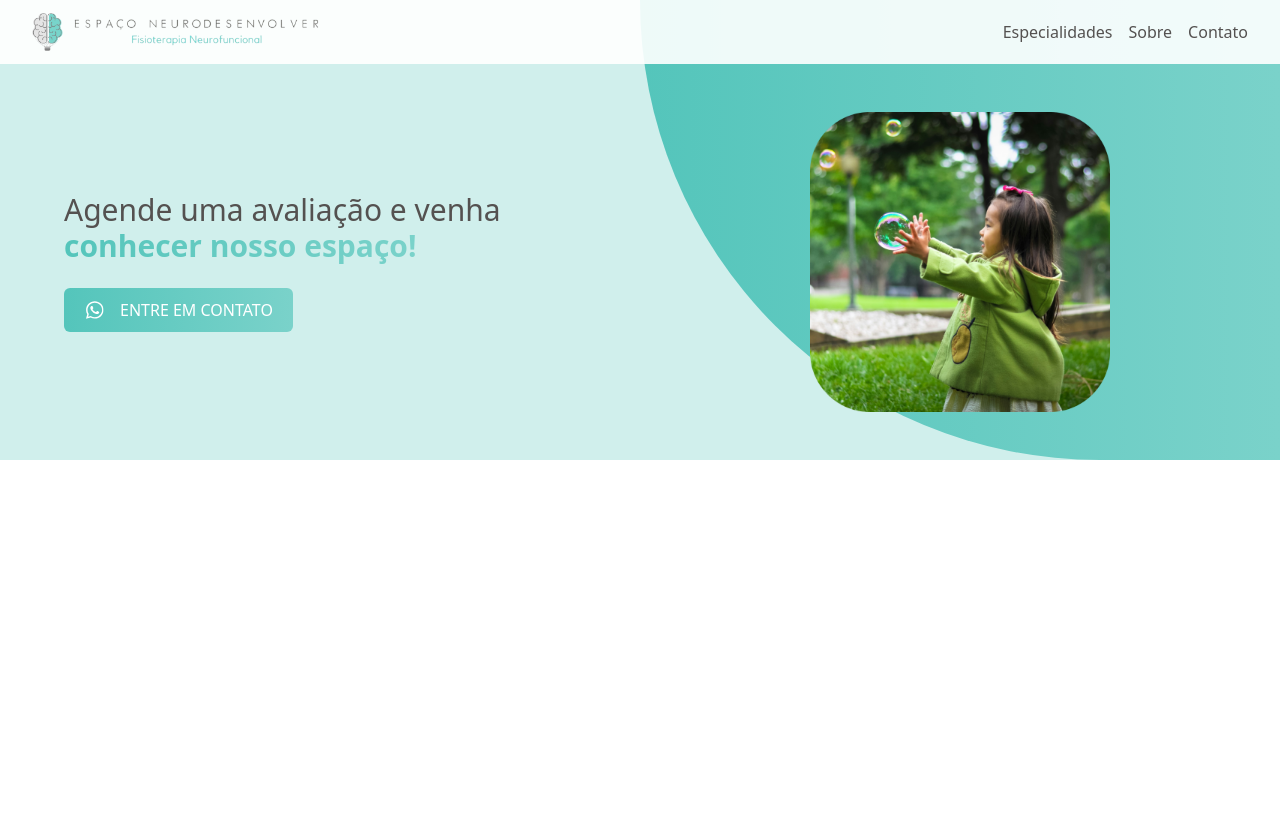
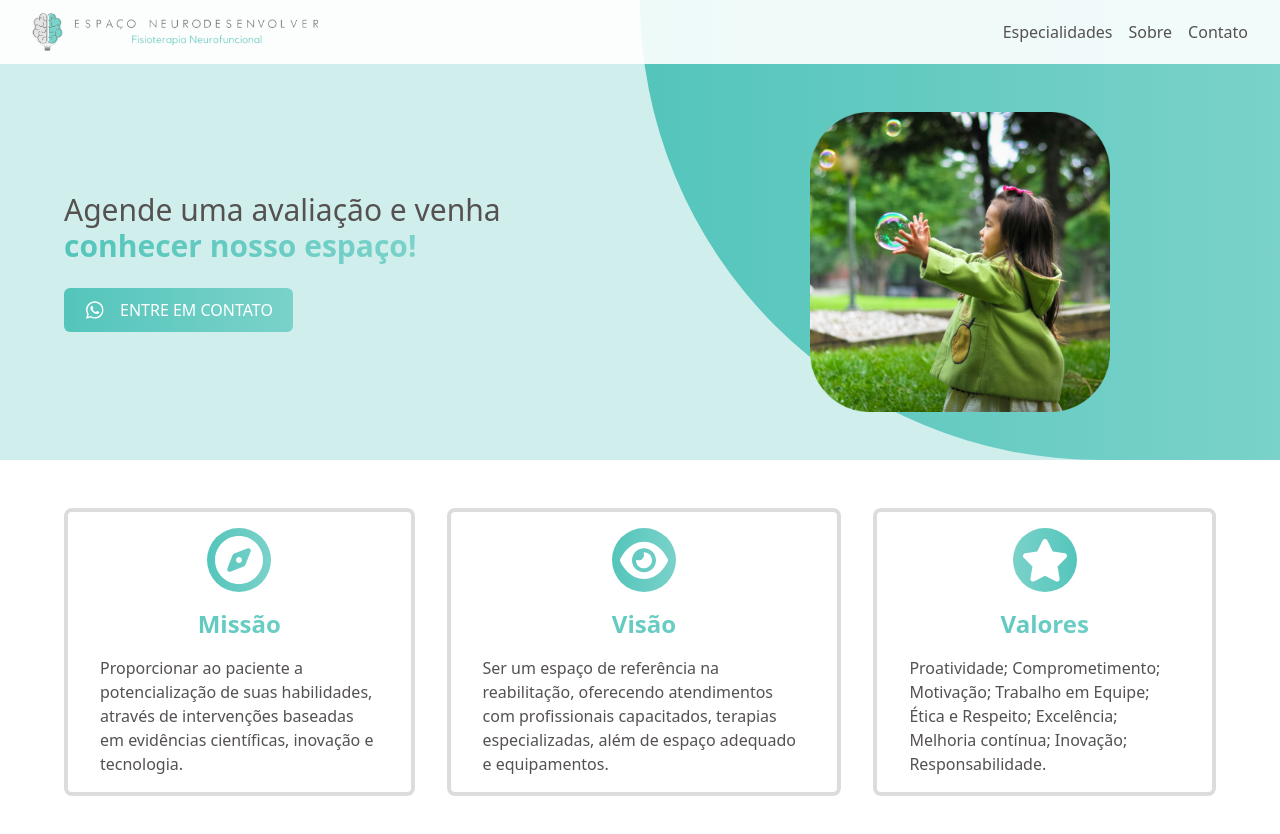
Before and after one commit to NathanPatrzyk/espaconeurodesenvolver, a React (Vite) app: page / in a window 1280 px wide. Shown: the top 834 px of the page. Built offline with nearby package versions, Linux system fonts and the light colour scheme.

Commit message:
version-2.2.0

```diff
--- a/src/App.jsx
+++ b/src/App.jsx
@@ -1,12 +1,13 @@
 import Nav from "./components/Nav";
 import Main from "./components/Main";
+import Section1 from "./components/Section1";
 
 function App() {
   return (
     <>
       <Nav />
       <Main />
-      <div className="h-96"></div>
+      <Section1 />
     </>
   );
 }
--- a/src/components/Button.jsx
+++ b/src/components/Button.jsx
@@ -1,5 +1,5 @@
 const Button = (props) => {
-  return <button className="text-light-neuro font-sm font-medium bg-gradient-to-r from-dark-cyan-neuro to-cyan-neuro flex align-center py-[10px] px-[20px] rounded-md">{props.children}</button>;
+  return <button className="text-light-neuro sm:w-auto w-full font-sm font-medium bg-gradient-to-r from-dark-cyan-neuro to-cyan-neuro flex align-center justify-center py-[10px] px-[20px] rounded-md hover:opacity-80">{props.children}</button>;
 };
 
 export default Button;
--- a/src/components/Main.jsx
+++ b/src/components/Main.jsx
@@ -2,18 +2,19 @@ import Button from "./Button";
 
 const Main = () => {
   return (
-    <div className="md:grid md:grid-cols-2 bg-light-cyan-neuro">
-      <div className="md:h-auto sm:h-[70vw] h-[100vw] md:px-16 md:py-12 md:pt-28 pt-24 py-8 bg-gradient-to-r from-dark-cyan-neuro to-cyan-neuro md:rounded-none md:rounded-bl-[800px] rounded-none md:order-last">
+    <main className="md:grid md:grid-cols-2 bg-light-cyan-neuro">
+      <div className="md:h-auto sm:h-[70vw] h-[95vw] md:px-16 md:py-12 md:pt-28 pt-24 py-8 bg-gradient-to-r from-dark-cyan-neuro to-cyan-neuro md:rounded-none md:rounded-bl-[800px] rounded-none md:order-last">
         <div className="w-full h-full bg-[url(./assets/main.webp)] bg-contain bg-center bg-no-repeat"></div>
       </div>
-      <div className="flex flex-col justify-center md:pt-48 md:pb-32 sm:px-16 px-4 py-8">
+      <div className="flex flex-col justify-center md:pt-48 md:pb-32 md:px-16 px-4 py-8">
         <h1 className="text-dark-neuro text-3xl">
           Agende uma avaliação e venha{" "}
-          <span className="font-bold bg-gradient-to-r from-dark-cyan-neuro to-cyan-neuro text-transparent bg-clip-text">
+          <span className="font-bold bg-gradient-to-r from-dark-cyan-neuro to-cyan-neuro text-transparent bg-clip-text text-3xl">
             conhecer nosso espaço!
           </span>
         </h1>
         <div className="pt-6">
+          <a href="https://api.whatsapp.com/send?phone=554299732535">
             <Button>
               <svg
                 className="m-0.5 me-4"
@@ -37,9 +38,10 @@ const Main = () => {
               </svg>
               ENTRE EM CONTATO
             </Button>
+          </a>
         </div>
       </div>
-    </div>
+    </main>
   );
 };
 
--- a/src/components/Nav.jsx
+++ b/src/components/Nav.jsx
@@ -10,7 +10,7 @@ const Nav = () => {
   return (
     <div className="bg-white bg-opacity-90 px-8 py-3 w-full md:flex items-center fixed top-0 left-0">
       <div className="flex items-center">
-        <div className="sm:w-72 w-10 h-10 bg-[url(./assets/logo-small.webp)] sm:bg-[url(./assets/logo.webp)] bg-no-repeat bg-center bg-contain cursor-pointer hover:opacity-80 focus:opacity-80 duration-500"></div>
+        <div className="sm:w-72 w-10 h-10 bg-[url(./assets/logo-small.webp)] sm:bg-[url(./assets/logo.webp)] bg-no-repeat bg-center bg-contain cursor-pointer hover:opacity-80 duration-500"></div>
       </div>
       <div
         onClick={() => setOpen(!open)}
@@ -24,7 +24,7 @@ const Nav = () => {
         }`}
       >
         {links.map((link) => (
-          <div className="text-dark-neuro font-medium md:p-0 p-2 hover:opacity-80 focus:opacity-80 cursor-pointer duration-500">
+          <div className="text-dark-neuro font-medium md:p-0 p-2 hover:opacity-80 cursor-pointer duration-500">
             <a href={link.link}>{link.name}</a>
           </div>
         ))}
--- /dev/null
+++ b/src/components/Section1.jsx
@@ -0,0 +1,138 @@
+const Section1 = () => {
+  return (
+    <div className="flex md:flex-row flex-col gap-8 bg-light-neuro md:px-16 px-4 md:py-12 py-8">
+      <div className="px-8 py-4 border-4 border-dark-neuro border-opacity-20 rounded-lg">
+        <svg
+          className="mx-auto"
+          xmlns="http://www.w3.org/2000/svg"
+          width="64"
+          height="64"
+          viewBox="0 0 64 64"
+          fill="none"
+        >
+          <circle cx="32" cy="32" r="32" fill="url(#paint0_linear_103_4)" />
+          <path
+            d="M32 56C38.3652 56 44.4697 53.4714 48.9706 48.9706C53.4714 44.4697 56 38.3652 56 32C56 25.6348 53.4714 19.5303 48.9706 15.0294C44.4697 10.5286 38.3652 8 32 8C25.6348 8 19.5303 10.5286 15.0294 15.0294C10.5286 19.5303 8 25.6348 8 32C8 38.3652 10.5286 44.4697 15.0294 48.9706C19.5303 53.4714 25.6348 56 32 56ZM36.7531 38.4781L23.225 43.6813C21.4062 44.3844 19.6156 42.5938 20.3187 40.775L25.5219 27.2469C25.8312 26.45 26.45 25.8312 27.2469 25.5219L40.775 20.3187C42.5938 19.6156 44.3844 21.4062 43.6813 23.225L38.4781 36.7531C38.1781 37.55 37.55 38.1688 36.7531 38.4781ZM35 32C35 31.2044 34.6839 30.4413 34.1213 29.8787C33.5587 29.3161 32.7956 29 32 29C31.2044 29 30.4413 29.3161 29.8787 29.8787C29.3161 30.4413 29 31.2044 29 32C29 32.7956 29.3161 33.5587 29.8787 34.1213C30.4413 34.6839 31.2044 35 32 35C32.7956 35 33.5587 34.6839 34.1213 34.1213C34.6839 33.5587 35 32.7956 35 32Z"
+            fill="white"
+          />
+          <defs>
+            <linearGradient
+              id="paint0_linear_103_4"
+              x1="0"
+              y1="32"
+              x2="64"
+              y2="32"
+              gradientUnits="userSpaceOnUse"
+            >
+              <stop stop-color="#54C5BB" />
+              <stop offset="1" stop-color="#7AD2CA" />
+            </linearGradient>
+          </defs>
+        </svg>
+        <h2 className="py-4 text-center font-bold bg-gradient-to-r from-dark-cyan-neuro to-cyan-neuro text-transparent bg-clip-text text-2xl">
+          Missão
+        </h2>
+        <p className="text-dark-neuro">
+          Proporcionar ao paciente a potencialização de suas habilidades,
+          através de intervenções baseadas em evidências científicas, inovação e
+          tecnologia.
+        </p>
+      </div>
+      <div className="px-8 py-4 border-4 border-dark-neuro border-opacity-20 rounded-lg">
+        <svg
+          className="mx-auto"
+          xmlns="http://www.w3.org/2000/svg"
+          width="64"
+          height="64"
+          viewBox="0 0 64 64"
+          fill="none"
+        >
+          <circle cx="32" cy="32" r="32" fill="url(#paint0_linear_103_2)" />
+          <g clip-path="url(#clip0_103_2)">
+            <path
+              d="M32 13.6669C25.2667 13.6669 19.875 16.7338 15.95 20.3841C12.05 24.001 9.44166 28.3347 8.20833 31.3099C7.93333 31.9683 7.93333 32.7017 8.20833 33.3601C9.44166 36.3353 12.05 40.669 15.95 44.2859C19.875 47.9362 25.2667 51.0031 32 51.0031C38.7333 51.0031 44.125 47.9362 48.05 44.2859C51.95 40.6606 54.5583 36.3353 55.8 33.3601C56.075 32.7017 56.075 31.9683 55.8 31.3099C54.5583 28.3347 51.95 24.001 48.05 20.3841C44.125 16.7338 38.7333 13.6669 32 13.6669ZM20 32.335C20 29.1521 21.2643 26.0997 23.5147 23.8491C25.7651 21.5984 28.8174 20.3341 32 20.3341C35.1826 20.3341 38.2348 21.5984 40.4853 23.8491C42.7357 26.0997 44 29.1521 44 32.335C44 35.5178 42.7357 38.5703 40.4853 40.8209C38.2348 43.0716 35.1826 44.3359 32 44.3359C28.8174 44.3359 25.7651 43.0716 23.5147 40.8209C21.2643 38.5703 20 35.5178 20 32.335ZM32 27.0012C32 29.9431 29.6083 32.335 26.6667 32.335C26.075 32.335 25.5083 32.235 24.975 32.06C24.5167 31.91 23.9833 32.1933 24 32.6767C24.025 33.2517 24.1083 33.8268 24.2667 34.4018C25.4083 38.6688 29.8 41.2024 34.0667 40.0606C38.3333 38.9188 40.8667 34.5268 39.725 30.2598C38.8 26.8012 35.7417 24.476 32.3417 24.3344C31.8583 24.3177 31.575 24.8427 31.725 25.3094C31.9 25.8428 32 26.4095 32 27.0012Z"
+              fill="white"
+            />
+          </g>
+          <defs>
+            <linearGradient
+              id="paint0_linear_103_2"
+              x1="64"
+              y1="32"
+              x2="0"
+              y2="32"
+              gradientUnits="userSpaceOnUse"
+            >
+              <stop stop-color="#7AD2CA" />
+              <stop offset="1" stop-color="#54C5BB" />
+            </linearGradient>
+            <clipPath id="clip0_103_2">
+              <rect
+                width="48"
+                height="42.67"
+                fill="white"
+                transform="translate(8 11)"
+              />
+            </clipPath>
+          </defs>
+        </svg>
+        <h2 className="py-4 text-center font-bold bg-gradient-to-r from-dark-cyan-neuro to-cyan-neuro text-transparent bg-clip-text text-2xl">
+          Visão
+        </h2>
+        <p className="text-dark-neuro">
+          Ser um espaço de referência na reabilitação, oferecendo atendimentos
+          com profissionais capacitados, terapias especializadas, além de espaço
+          adequado e equipamentos.
+        </p>
+      </div>
+      <div className="px-8 py-4 border-4 border-dark-neuro border-opacity-20 rounded-lg">
+        <svg
+          className="mx-auto"
+          xmlns="http://www.w3.org/2000/svg"
+          width="64"
+          height="64"
+          viewBox="0 0 64 64"
+          fill="none"
+        >
+          <circle cx="32" cy="32" r="32" fill="url(#paint0_linear_103_3)" />
+          <g clip-path="url(#clip0_103_3)">
+            <path
+              d="M34.4083 12.5C33.9667 11.5833 33.0333 11 32.0083 11C30.9833 11 30.0583 11.5833 29.6083 12.5L24.25 23.525L12.2833 25.2917C11.2833 25.4417 10.45 26.1417 10.1417 27.1C9.83333 28.0583 10.0833 29.1167 10.8 29.825L19.4833 38.4167L17.4333 50.5583C17.2667 51.5583 17.6833 52.575 18.5083 53.1667C19.3333 53.7583 20.425 53.8333 21.325 53.3583L32.0167 47.65L42.7083 53.3583C43.6083 53.8333 44.7 53.7667 45.525 53.1667C46.35 52.5667 46.7667 51.5583 46.6 50.5583L44.5417 38.4167L53.225 29.825C53.9417 29.1167 54.2 28.0583 53.8833 27.1C53.5667 26.1417 52.7417 25.4417 51.7417 25.2917L39.7667 23.525L34.4083 12.5Z"
+              fill="white"
+            />
+          </g>
+          <defs>
+            <linearGradient
+              id="paint0_linear_103_3"
+              x1="0"
+              y1="32"
+              x2="64"
+              y2="32"
+              gradientUnits="userSpaceOnUse"
+            >
+              <stop stop-color="#7AD2CA" />
+              <stop offset="1" stop-color="#54C5BB" />
+            </linearGradient>
+            <clipPath id="clip0_103_3">
+              <rect
+                width="48"
+                height="42.6667"
+                fill="white"
+                transform="translate(8 11)"
+              />
+            </clipPath>
+          </defs>
+        </svg>
+        <h2 className="py-4 text-center font-bold bg-gradient-to-r from-dark-cyan-neuro to-cyan-neuro text-transparent bg-clip-text text-2xl">
+          Valores
+        </h2>
+        <p className="text-dark-neuro">
+          Proatividade; Comprometimento; Motivação; Trabalho em Equipe; Ética e
+          Respeito; Excelência; Melhoria contínua; Inovação; Responsabilidade.
+        </p>
+      </div>
+    </div>
+  );
+};
+
+export default Section1;
```
Lines whose indentation alone changed are shown as unchanged.
